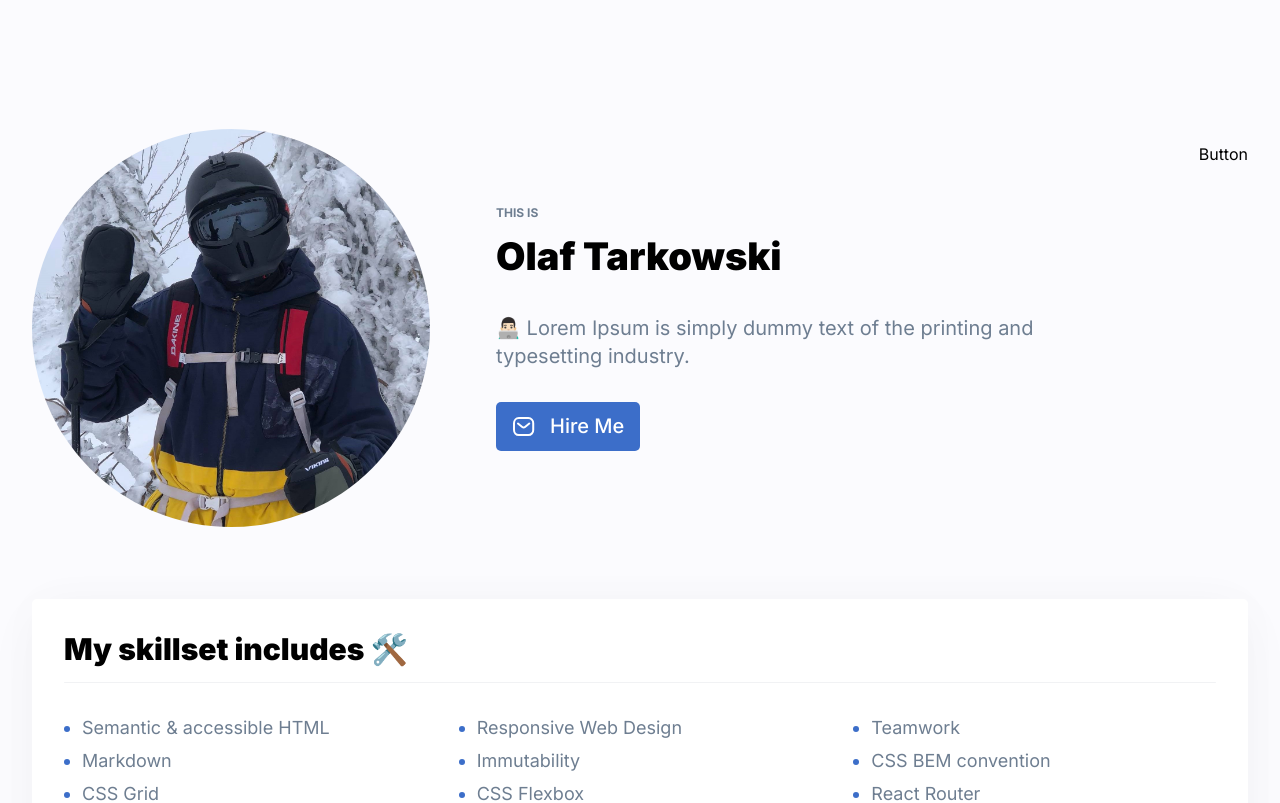
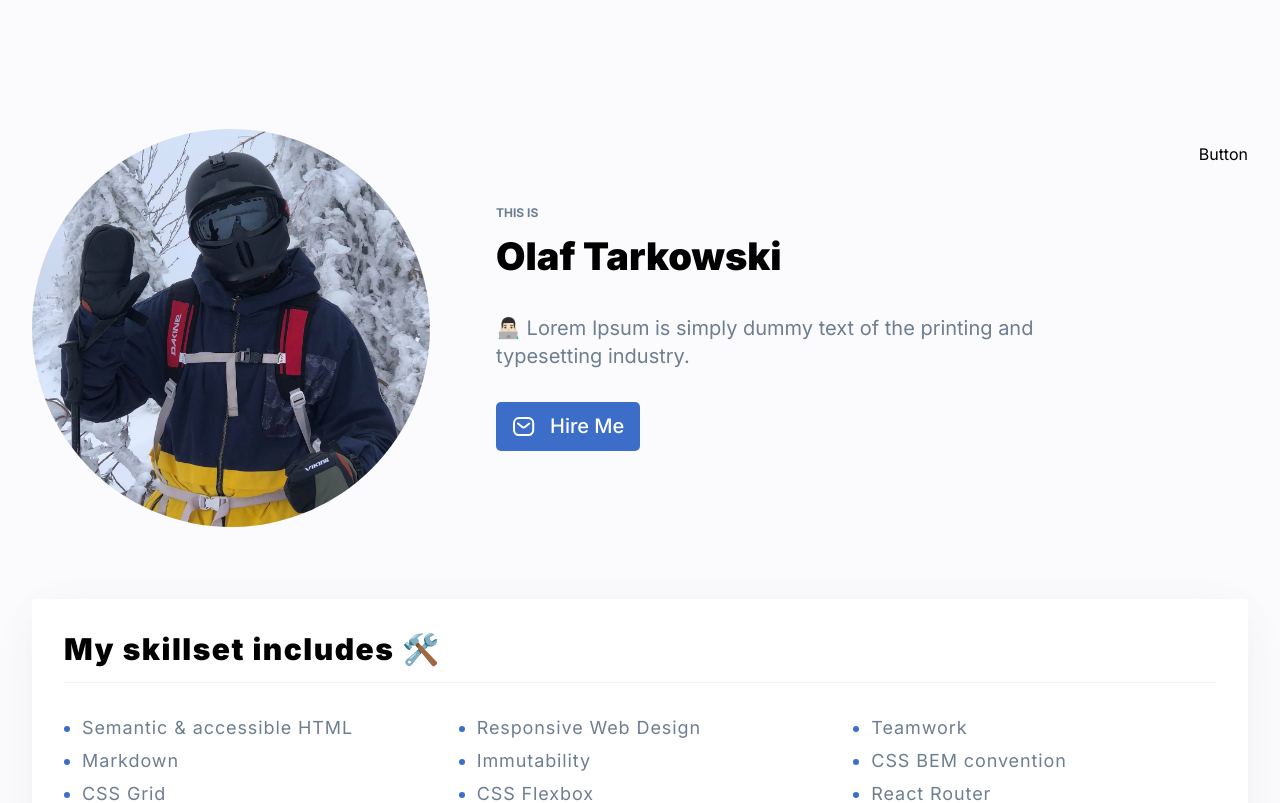
Before and after one commit to Olaf-Tarkowski/personal-homepage, a React (Create React App) app: page / in a window 1280 px wide. Shown: the top 803 px of the page. Built offline with nearby package versions, Linux system fonts and the light colour scheme.

Commit message:
Add line-height and letter spacing

```diff
--- a/src/common/Tiles/styled.js
+++ b/src/common/Tiles/styled.js
@@ -15,6 +15,7 @@ export const Title = styled.h1`
     font-weight: 900;
     font-size: 30px;
     line-height: 36px;
+    letter-spacing: 0.05em;
 `;
 
 export const List = styled.ul`
@@ -31,6 +32,8 @@ export const List = styled.ul`
 `;
 
 export const ListItem = styled.li`
+    line-height: 140%;
+    letter-spacing: 0.05em;
 `;
 
 export const Text = styled.span`
```
